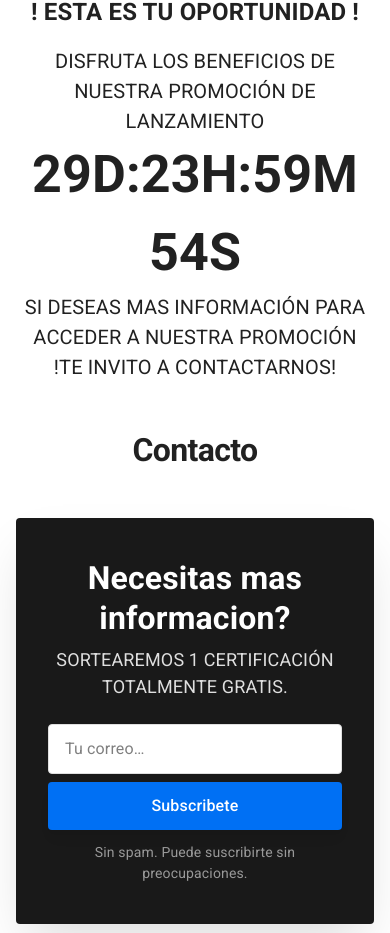
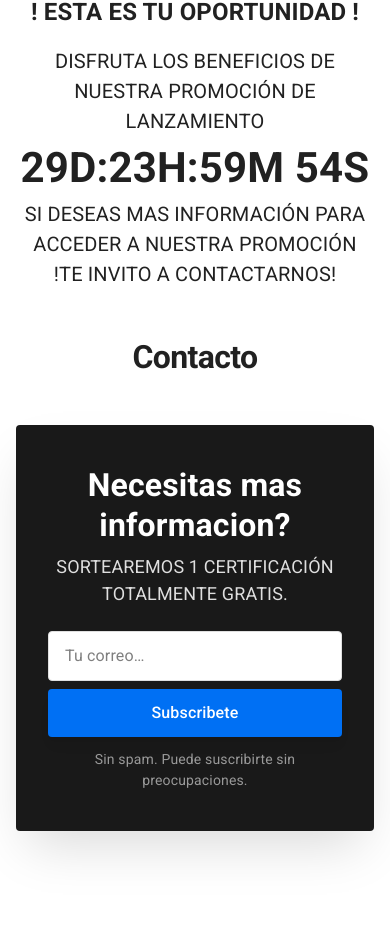
Before and after one commit to eduardoAns/hydrobrain-app, a Next.js app: page / in a window 390 px wide. Shown: the part 4520-5453 px from the top of the page. After the commit the page ends 5399 px from the top, so only its background shows below. Built offline with nearby package versions, Linux system fonts and the light colour scheme.

Commit message:
agregando detalles

```diff
--- a/components/landingpage/ui/temporizador.tsx
+++ b/components/landingpage/ui/temporizador.tsx
@@ -23,7 +23,7 @@ export const Temporizador:FC<Props> = ({expiryTimestamp}) => {
     <div style={{textAlign: 'center'}} className=' mt-20'>
       <h1 className=' text-2xl font-semibold mb-4'>! ESTA ES TU OPORTUNIDAD ! </h1>
       <p className=' text-xl'>DISFRUTA LOS BENEFICIOS DE NUESTRA PROMOCIÓN DE LANZAMIENTO</p>
-      <div className=' text-5xl font-bold sm:text-6xl'>
+      <div className=' text-4xl font-bold sm:text-6xl'>
         <span >{days}D</span>:<span>{hours}H</span>:<span>{minutes}M</span> <span>{seconds}S</span>
       </div>
       {/* <p>{isRunning ? 'Running' : 'Not running'}</p> */}
```
